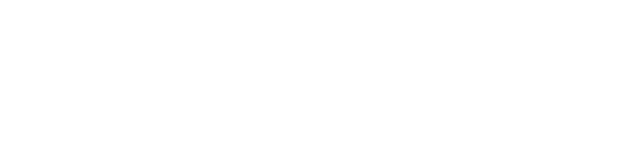
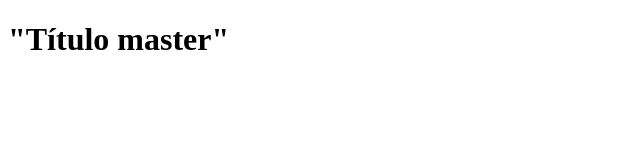
Before and after one commit to Elibtth/1WEB, a plain HTML site: page pagina1.html in a window 1280 px wide. Shown: the whole page, without its empty margins (0-640 px from the left). Drawn offline with Linux system fonts and the light colour scheme.

Commit message:
Título master

```diff
--- a/pagina1.html
+++ b/pagina1.html
@@ -7,6 +7,6 @@
     <title>Document</title>
 </head>
 <body>
-
+    <h1>"Título master"</h1>
 </body>
 </html>
```
